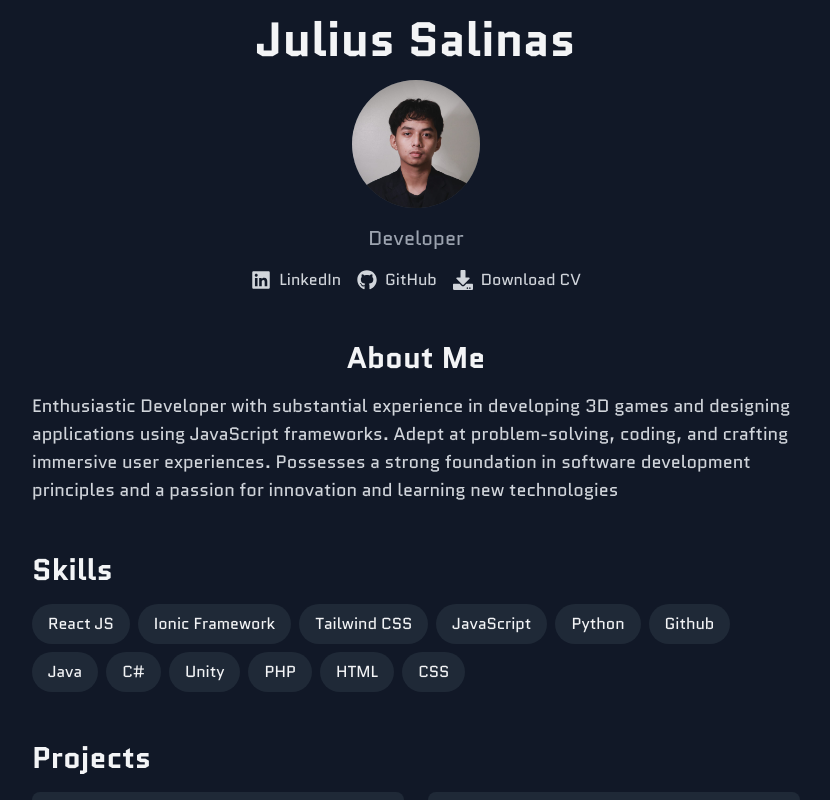
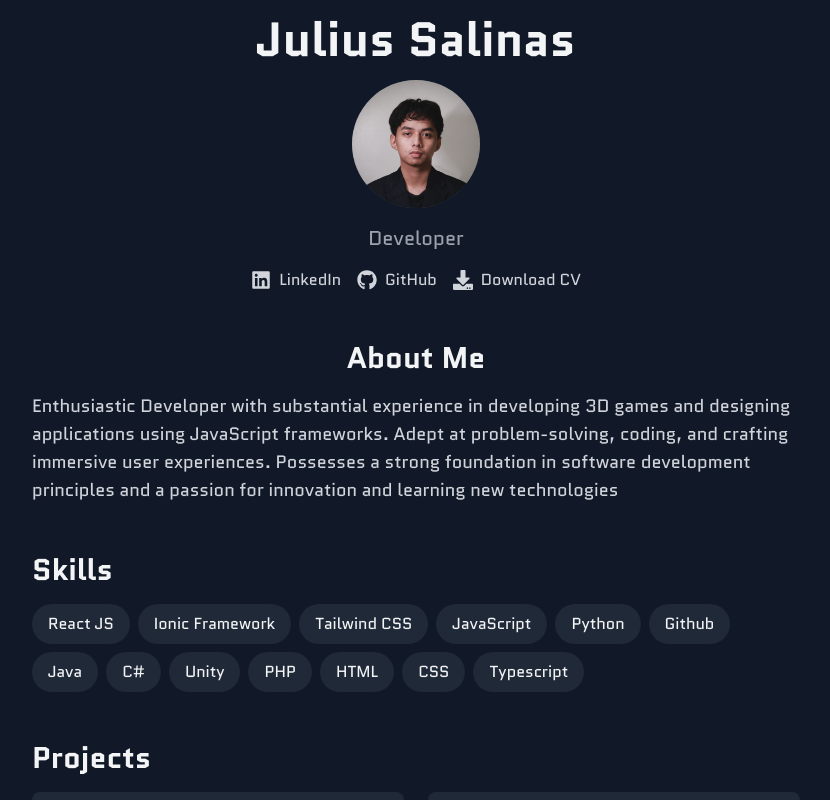
Before and after one commit to acejolouise/Portfolio-Julius, a React (Vite) app in the folder portfolio-julius/: page / in a window 1280 px wide. Shown: the top 800 px of the page, without its empty margins (224-1054 px from the left). Built offline with nearby package versions, Linux system fonts and the light colour scheme.

Commit message:
update app tsx

```diff
--- a/portfolio-julius/src/App.tsx
+++ b/portfolio-julius/src/App.tsx
@@ -19,6 +19,7 @@ const App: React.FC = () => {
     { name: 'PHP' },
     { name: 'HTML' },
     { name: 'CSS' },
+    { name: 'Typescript' },
   ]
 
   const projects: Project[] = [
@@ -26,7 +27,7 @@ const App: React.FC = () => {
       name: 'Structify',
       description: 'A Web-Based Gamified Interactive Web-Based Application for Data Structures and Algorithms Learning.',
       link: '#',
-      languages: ['Ionic Framework', 'HTML', 'CSS'],
+      languages: ['Ionic Framework', 'HTML', 'CSS','Typescript'],
     },
     {
       name: 'bRAEnQUEST',
@@ -75,14 +76,15 @@ const App: React.FC = () => {
   const languageIcons: { [key: string]: JSX.Element } = {
     JavaScript: <DiJavascript1 className="text-xs md:text-sm" />,
     React: <DiReact className="text-xs md:text-sm" />,
-    'C#': <DiDotnet className="text-xs md:text-sm" />, // Updated key to match projects
+    'C#': <DiDotnet className="text-xs md:text-sm" />,
     Ionic: <DiCode className="text-xs md:text-sm" />,
     Java: <DiJava className="text-xs md:text-sm" />,
     Python: <DiPython className="text-xs md:text-sm" />,
-    Unity: <DiCode className="text-xs md:text-sm" />, // Fallback for Unity (no DiUnity3D in react-icons)
+    Unity: <DiCode className="text-xs md:text-sm" />,
     PHP: <DiPhp className="text-xs md:text-sm" />,
     HTML: <DiHtml5 className="text-xs md:text-sm" />,
     CSS: <DiCss3 className="text-xs md:text-sm" />,
+    TypeScript: <DiCode className="text-xs md:text-sm" />,
   }
 
   return (
```
